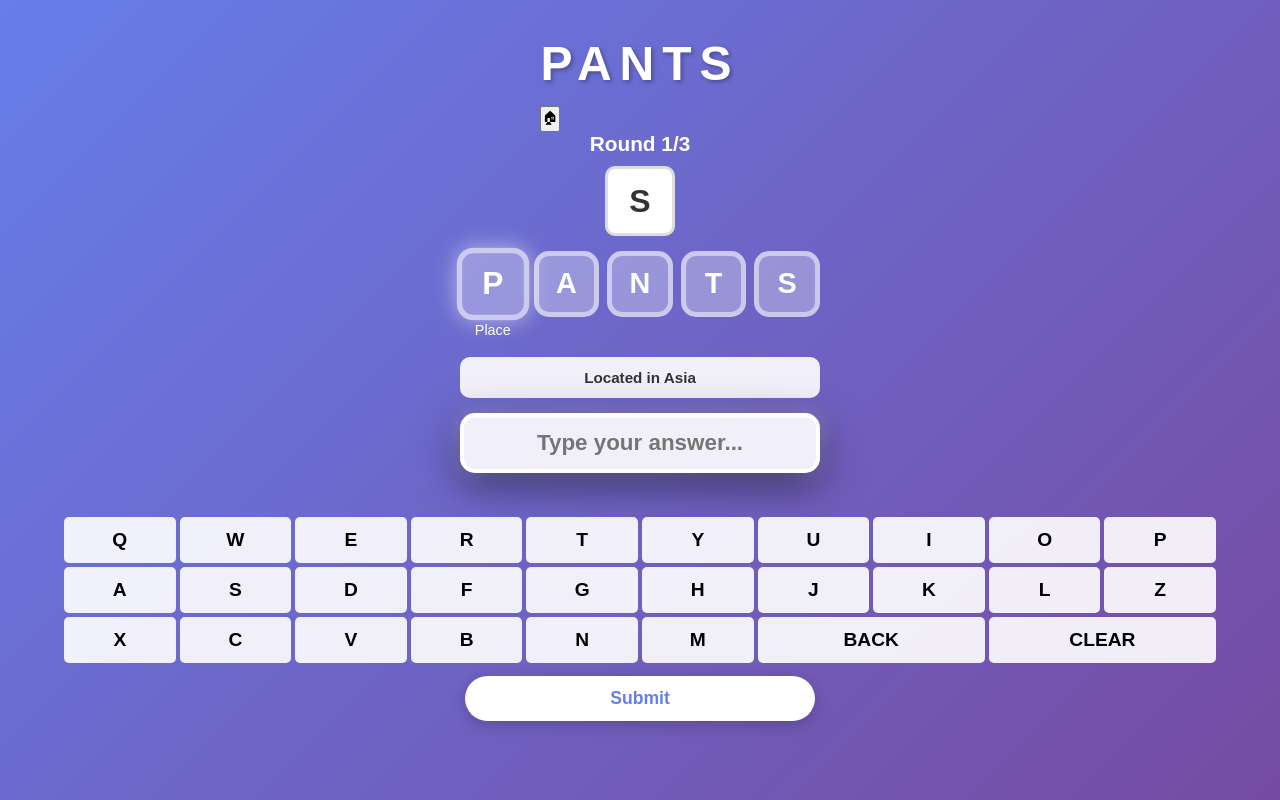
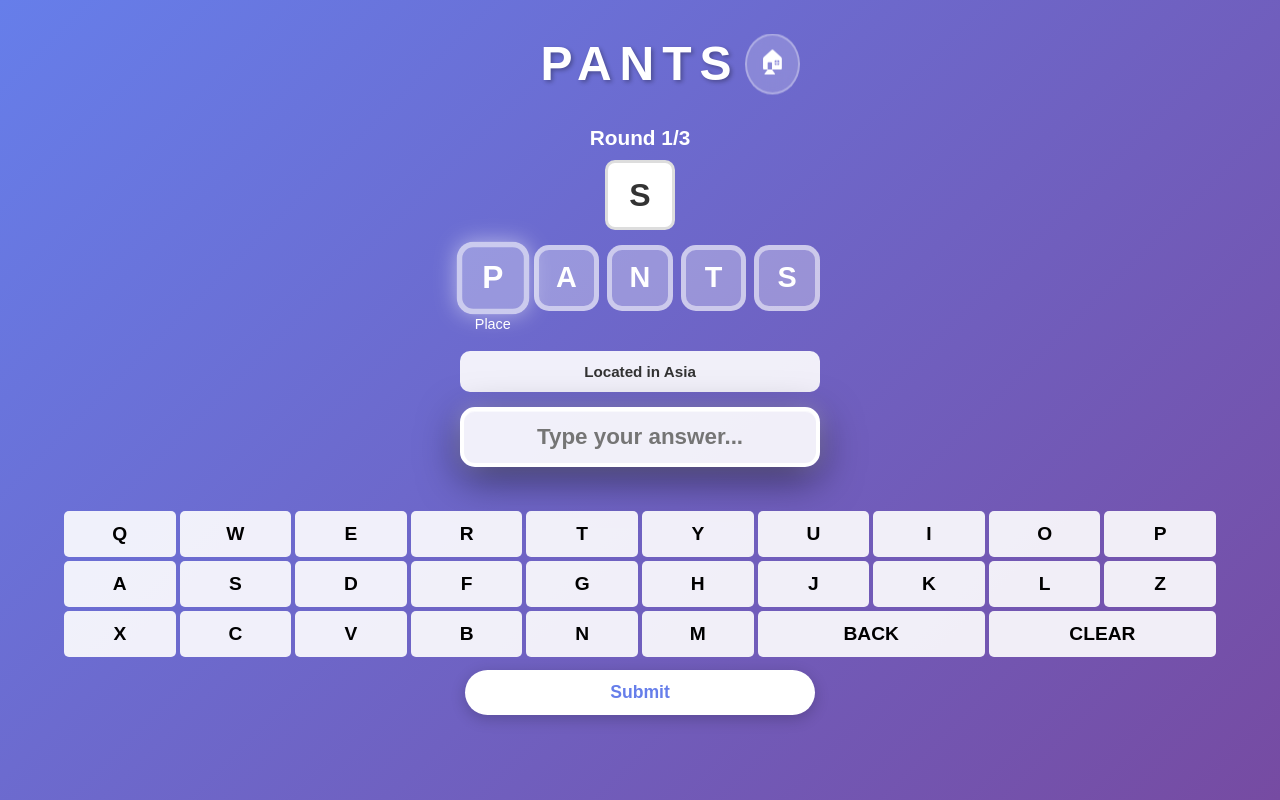
Before and after one commit to 1ules/pants, a plain HTML site: page index.html in a window 1280 px wide. Both pictures are taken after a click on the button "Start". Drawn offline with Linux system fonts and the light colour scheme.

Commit message:
Update style.css

```diff
--- a/style.css
+++ b/style.css
@@ -142,6 +142,41 @@ html, body {
     font-size: 1.2rem;
     font-weight: bold;
     text-shadow: 1px 1px 2px rgba(0,0,0,0.3);
+}
+
+.title {
+    margin: 0; /* Remove any default margins that might affect alignment */
+}
+
+.header-container {
+    position: relative;
+    display: flex;
+    justify-content: center;
+    align-items: center;
+    width: 100%;
+    margin-bottom: 20px;
+}
+
+.home-btn {
+    position: absolute;
+    right: 20px;
+    top: 40%;
+    transform: translateY(-50%);
+    background: rgba(255,255,255,0.2);
+    border: none;
+    color: white;
+    font-size: 1.5rem;
+    padding: 8px 12px;
+    border-radius: 50%;
+    cursor: pointer;
+    transition: all 0.3s ease;
+    backdrop-filter: blur(10px);
+    border: 2px solid rgba(255,255,255,0.3);
+}
+
+.home-btn:hover {
+    background: rgba(255,255,255,0.3);
+    transform: translateY(-50%) scale(1.1);
 }
 
 .how-to-play-btn {
@@ -307,23 +342,14 @@ html, body {
 
 @keyframes floatScore {
     0% {
-        transform: translateY(0px) scale(1);
+        transform: translateX(-50%) translateY(0px);
+        opacity: 0;
+    }
+    20% {
         opacity: 1;
     }
-    25% {
-        transform: translateY(-40px) scale(1.2);
-        opacity: 1;
-    }
-    50% {
-        transform: translateY(-30px) scale(1.1);
-        opacity: 0.9;
-    }
-    75% {
-        transform: translateY(-35px) scale(1.05);
-        opacity: 0.7;
-    }
     100% {
-        transform: translateY(-50px) scale(1);
+        transform: translateX(-50%) translateY(-80px);
         opacity: 0;
     }
 }
```
